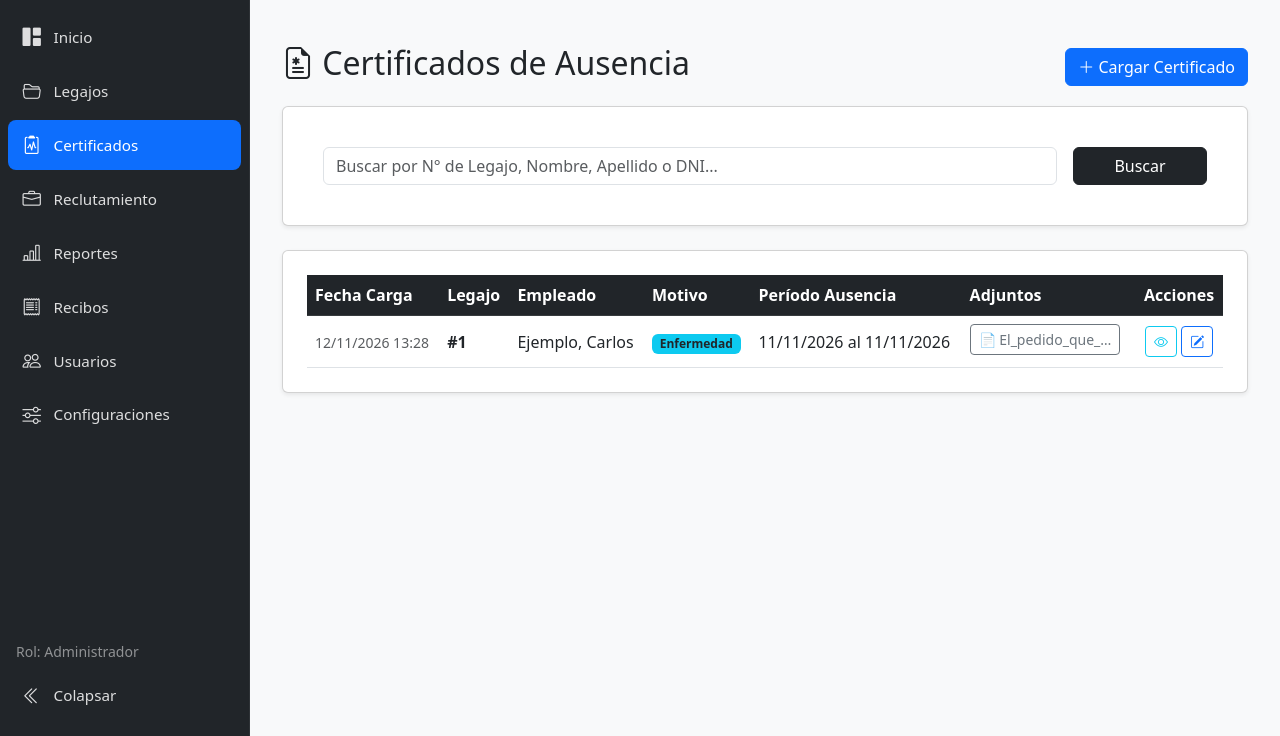
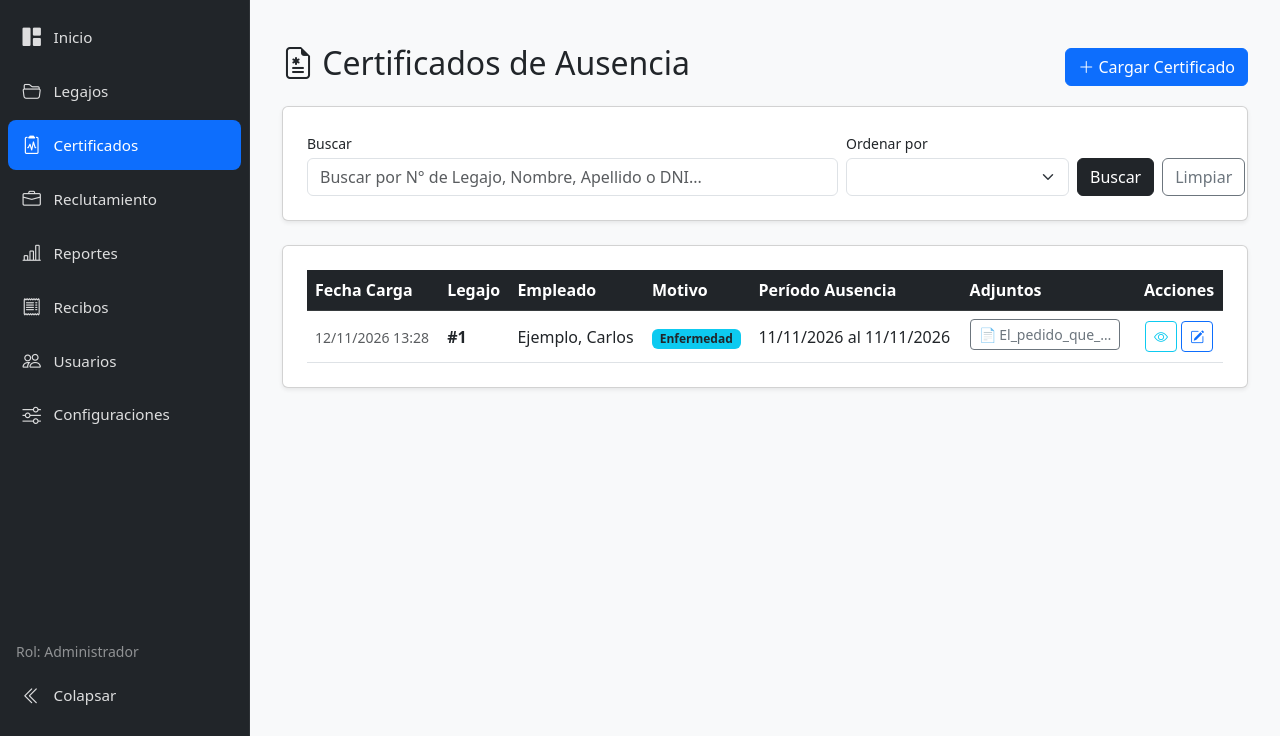
Before and after one commit to hmenta/HRM_open, a Django app: page /absences/ in a window 1280 px wide. Shown: the part 64-800 px from the top of the page. Run offline with Django 4.2, Linux system fonts and the light colour scheme; a user stored in the database is signed in; data comes from the database, SQL or seed files in the repository; lists and menus that the app fills with data are empty.

Commit message:
Add files via upload
Añadido de filtros para listado de Certificados de ausencias.

```diff
--- a/templates/absences/absence_list.html
+++ b/templates/absences/absence_list.html
@@ -11,15 +11,34 @@
         </div>
     </div>
 
-    <!-- Buscador por Legajo o Nombre -->
+    <!-- Buscador y ordenamiento -->
     <div class="card mb-4 shadow-sm p-4">
-        <div class="card-body">
-            <form method="GET" action="{% url 'absence_list' %}" class="row g-3">
-                <div class="col-md-10">
-                    <input type="text" name="q" value="{{ query }}" class="form-control" placeholder="Buscar por N° de Legajo, Nombre, Apellido o DNI...">
+        <div class="card-body p-0">
+            <form method="GET" action="{% url 'absence_list' %}" class="row g-2 align-items-end">
+                <div class="col-12 col-md-7">
+                    <label for="id_q" class="form-label small mb-1">Buscar</label>
+                    <input
+                        id="id_q"
+                        type="text"
+                        name="q"
+                        value="{{ query }}"
+                        class="form-control"
+                        placeholder="Buscar por N° de Legajo, Nombre, Apellido o DNI..."
+                    >
                 </div>
-                <div class="col-md-2 d-grid">
-                    <button type="submit" class="btn btn-dark">Buscar</button>
+
+                <div class="col-12 col-md-3">
+                    <label for="id_sort" class="form-label small mb-1">Ordenar por</label>
+                    <select id="id_sort" name="sort" class="form-select">
+                        {% for sort_key, sort_label in sort_options %}
+                            <option value="{{ sort_key }}" {% if current_sort == sort_key %}selected{% endif %}>{{ sort_label }}</option>
+                        {% endfor %}
+                    </select>
+                </div>
+
+                <div class="col-12 col-md-2 d-flex gap-2">
+                    <button type="submit" class="btn btn-dark w-100">Buscar</button>
+                        <a href="{% url 'absence_list' %}" class="btn btn-outline-secondary" title="Limpiar filtros">Limpiar</a>
                 </div>
             </form>
         </div>
@@ -32,13 +51,29 @@
                 <table class="table table-hover align-middle mb-0">
                     <thead class="table-dark">
                         <tr>
-                            <th>Fecha Carga</th>
+                            <th>
+                                <a href="?q={{ query|urlencode }}&sort={% if current_sort == '-created_at' %}created_at{% else %}-created_at{% endif %}" class="text-decoration-none text-reset">
+                                    Fecha Carga {% if current_sort == "-created_at" %}↓{% elif current_sort == "created_at" %}↑{% endif %}
+                                </a>
+                            </th>
                             <th>Legajo</th>
-                            <th>Empleado</th>
-                            <th>Motivo</th>
-                            <th>Período Ausencia</th>
+                            <th>
+                                <a href="?q={{ query|urlencode }}&sort={% if current_sort == 'employee' %}-employee{% else %}employee{% endif %}" class="text-decoration-none text-reset">
+                                    Empleado {% if current_sort == "employee" %}↑{% elif current_sort == "-employee" %}↓{% endif %}
+                                </a>
+                            </th>
+                            <th>
+                                <a href="?q={{ query|urlencode }}&sort={% if current_sort == 'reason' %}-reason{% else %}reason{% endif %}" class="text-decoration-none text-reset">
+                                    Motivo {% if current_sort == "reason" %}↑{% elif current_sort == "-reason" %}↓{% endif %}
+                                </a>
+                            </th>
+                            <th>
+                                <a href="?q={{ query|urlencode }}&sort={% if current_sort == '-start_date' %}start_date{% else %}-start_date{% endif %}" class="text-decoration-none text-reset">
+                                    Período Ausencia {% if current_sort == "-start_date" %}↓{% elif current_sort == "start_date" %}↑{% endif %}
+                                </a>
+                            </th>
                             <th>Adjuntos</th>
-                            <th class="text-center">Acciones</th> <!-- Nueva columna -->
+                            <th class="text-center">Acciones</th>
                         </tr>
                     </thead>
                     <tbody>
@@ -59,11 +94,9 @@
                                 {% endfor %}
                             </td>
                             <td class="text-center">
-                                <!-- Botón Ver / Detalle -->
                                 <a href="{% url 'absence_detail' cert.id %}" class="btn btn-sm btn-outline-info" title="Ver">
                                     <i class="bi bi-eye"></i>
                                 </a>
-                                <!-- Botón Editar -->
                                 <a href="{% url 'absence_update' cert.id %}" class="btn btn-sm btn-outline-primary" title="Editar">
                                     <i class="bi bi-pencil-square"></i>
                                 </a>
```
